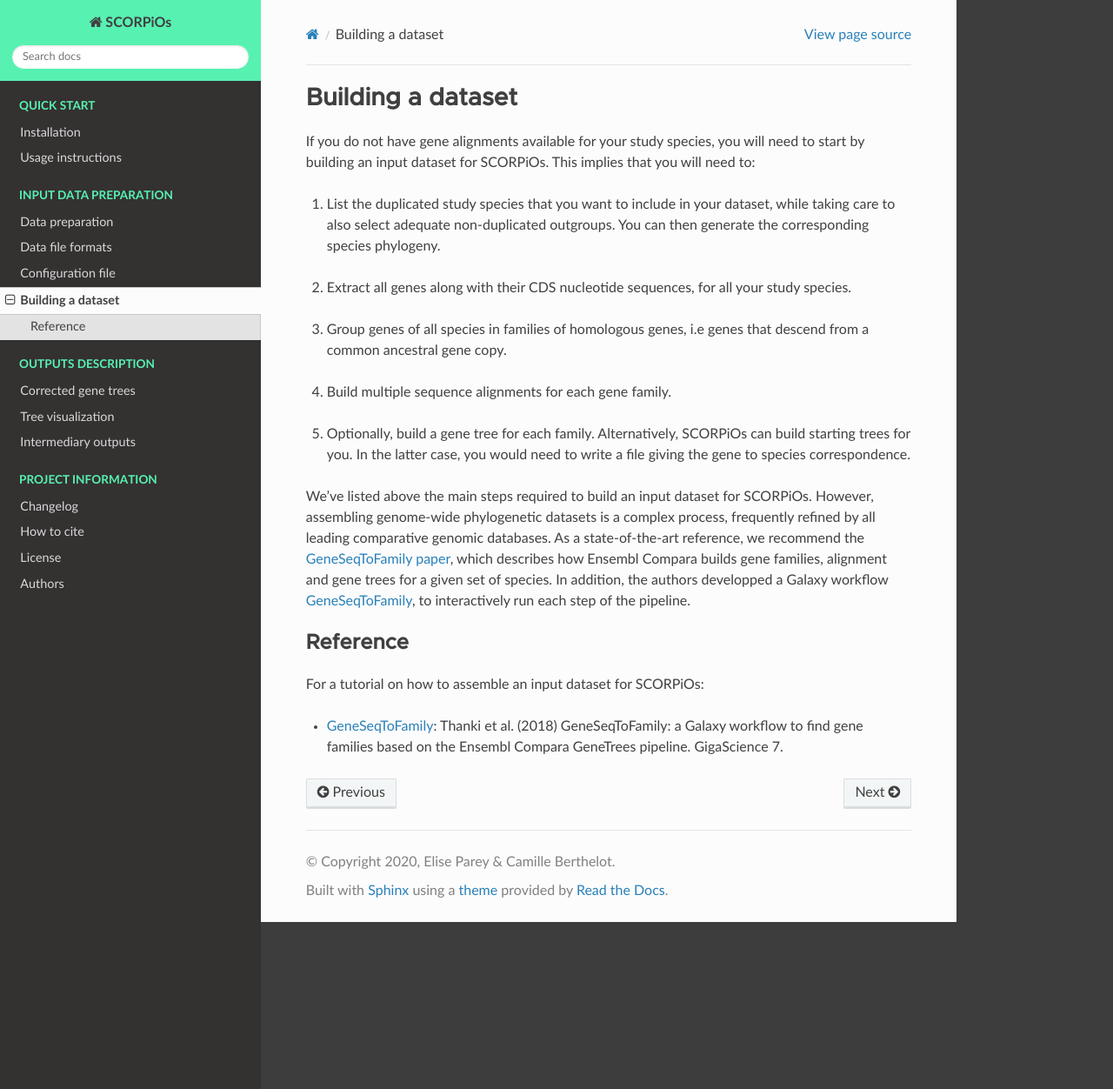
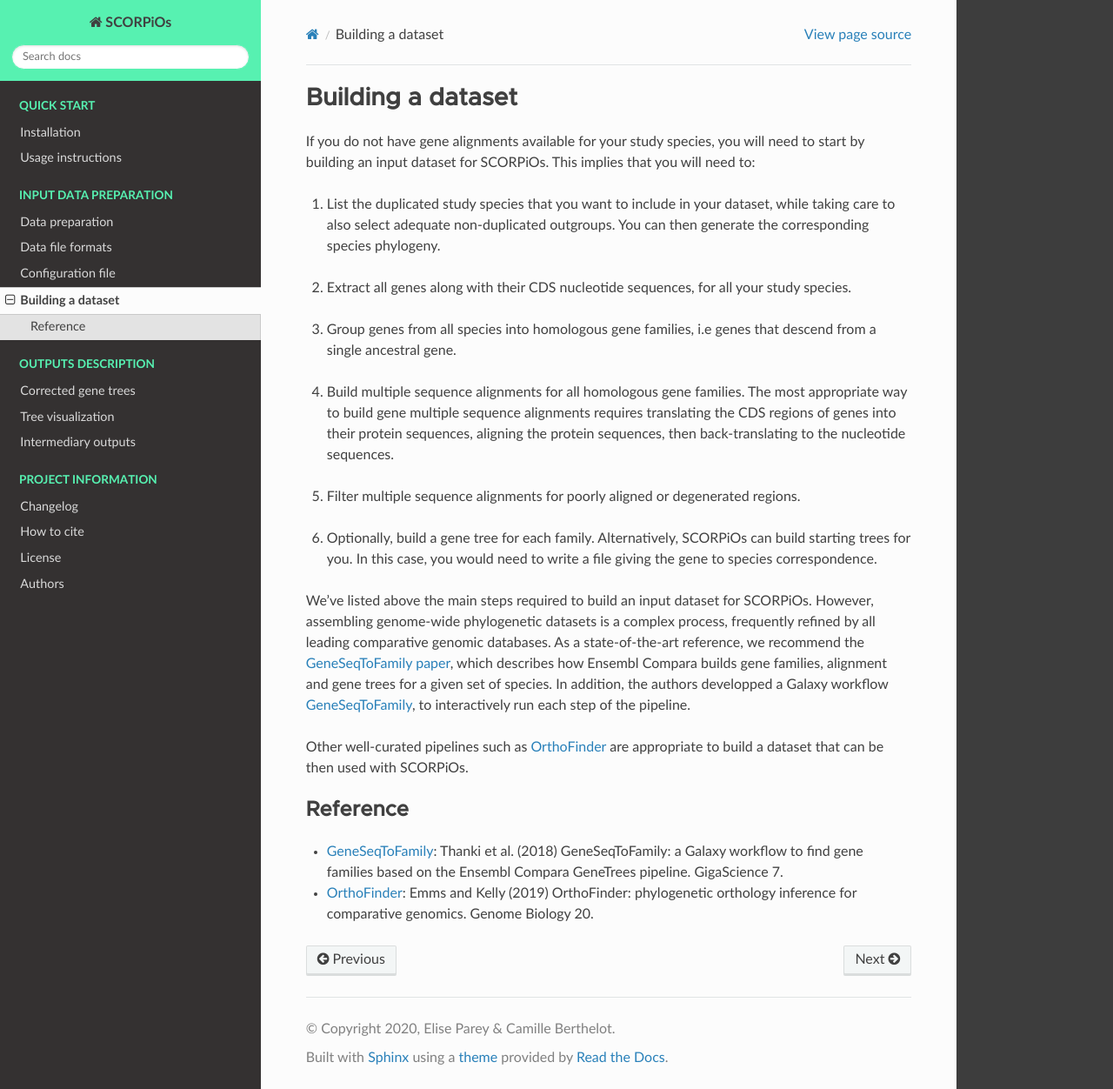
Before and after one commit to DyogenIBENS/SCORPIOS, a Sphinx documentation site: the page built from doc/input_building_a_dataset.rst, in a window 1280 px wide and 1252 px high. Shown: the whole window at 87% size. Built offline with Sphinx 7.4.7 and the Read the Docs theme 2.0.0, drawn with Linux system fonts in a browser that asks for light colours.

Commit message:
Update input_building_a_dataset.rst

```diff
--- a/doc/input_building_a_dataset.rst
+++ b/doc/input_building_a_dataset.rst
@@ -15,26 +15,34 @@ If you do not have gene alignments available for your study species, you will ne
 
     <br />
 
-3. Group genes of all species in families of homologous genes, i.e genes that descend from a common ancestral gene copy.
+3. Group genes from all species into homologous gene families, i.e genes that descend from a single ancestral gene.
 
 .. |br| raw:: html
 
     <br />
 
-4. Build multiple sequence alignments for each gene family.
+4. Build multiple sequence alignments for all homologous gene families. The most appropriate way to build gene multiple sequence alignments requires translating the CDS regions of genes into their protein sequences, aligning the protein sequences, then back-translating to the nucleotide sequences.
 
 .. |br| raw:: html
 
     <br />
 
-5. Optionally, build a gene tree for each family. Alternatively, SCORPiOs can build starting trees for you. In the latter case, you would need to write a file giving the gene to species correspondence.
+5. Filter multiple sequence alignments for poorly aligned or degenerated regions.
+
+.. |br| raw:: html
+
+    <br />
+
+6. Optionally, build a gene tree for each family. Alternatively, SCORPiOs can build starting trees for you. In this case, you would need to write a file giving the gene to species correspondence.
 
 
 We've listed above the main steps required to build an input dataset for SCORPiOs. However, assembling genome-wide phylogenetic datasets is a complex process, frequently refined by all leading comparative genomic databases. As a state-of-the-art reference, we recommend the `GeneSeqToFamily paper <https://academic.oup.com/gigascience/article/7/3/giy005/4841850>`_, which describes how Ensembl Compara builds gene families, alignment and gene trees for a given set of species. In addition, the authors developped a Galaxy workflow `GeneSeqToFamily <https://github.com/TGAC/earlham-galaxytools/tree/master/workflows/GeneSeqToFamily>`_, to interactively run each step of the pipeline.
 
+Other well-curated pipelines such as `OrthoFinder <https://github.com/davidemms/OrthoFinder>`_ are appropriate to build a dataset that can be then used with SCORPiOs.
+
 Reference
 ---------
 
-For a tutorial on how to assemble an input dataset for SCORPiOs:
+- `GeneSeqToFamily <https://github.com/TGAC/earlham-galaxytools/tree/master/workflows/GeneSeqToFamily>`_: Thanki et al. (2018) GeneSeqToFamily: a Galaxy workflow to find gene families based on the Ensembl Compara GeneTrees pipeline. GigaScience 7.
 
-- `GeneSeqToFamily <https://github.com/TGAC/earlham-galaxytools/tree/master/workflows/GeneSeqToFamily>`_: Thanki et al. (2018) GeneSeqToFamily: a Galaxy workflow to find gene families based on the Ensembl Compara GeneTrees pipeline. GigaScience 7.
+- `OrthoFinder <https://github.com/davidemms/OrthoFinder>`_: Emms and Kelly (2019) OrthoFinder: phylogenetic orthology inference for comparative genomics. Genome Biology 20.
```
